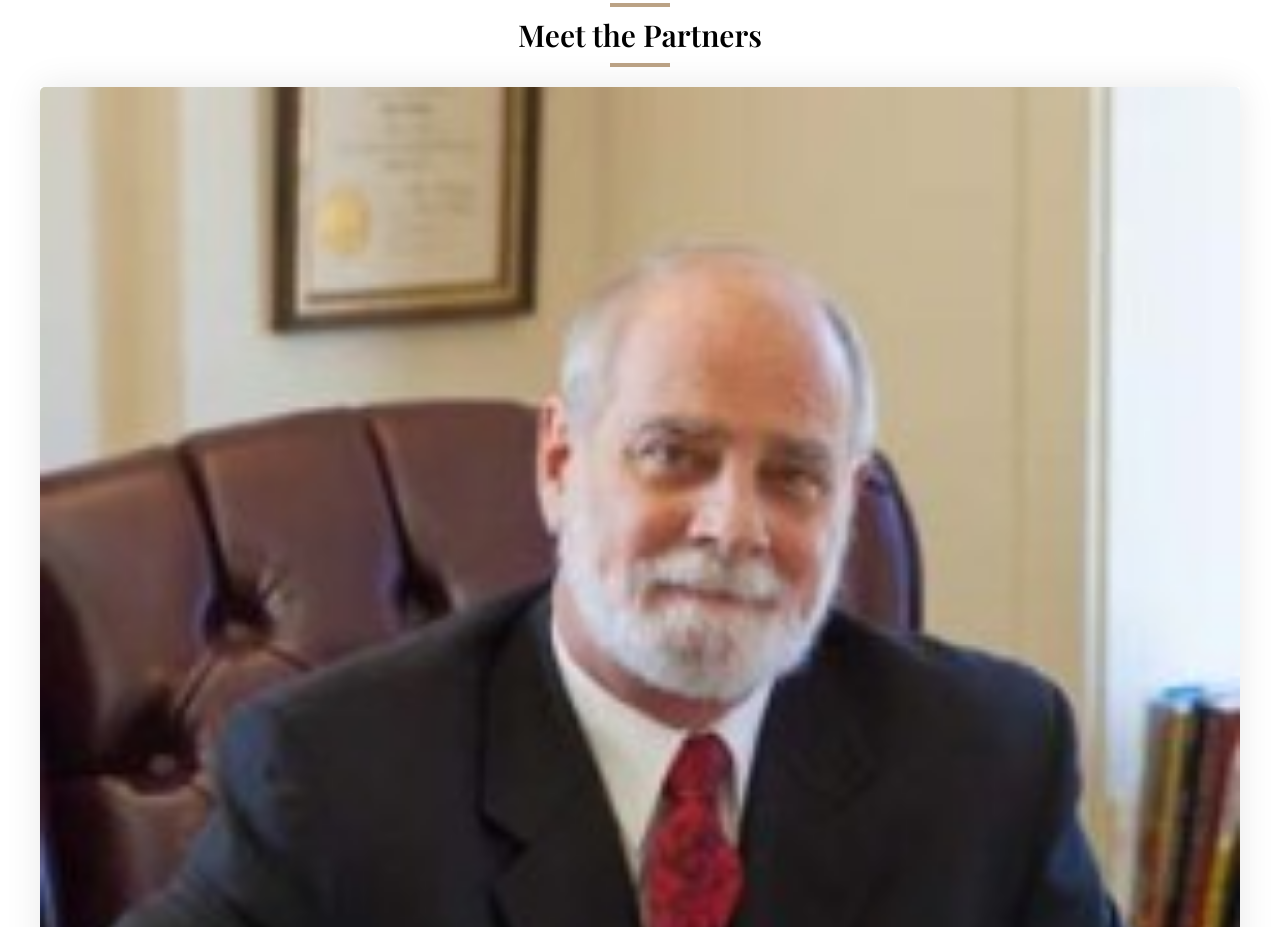
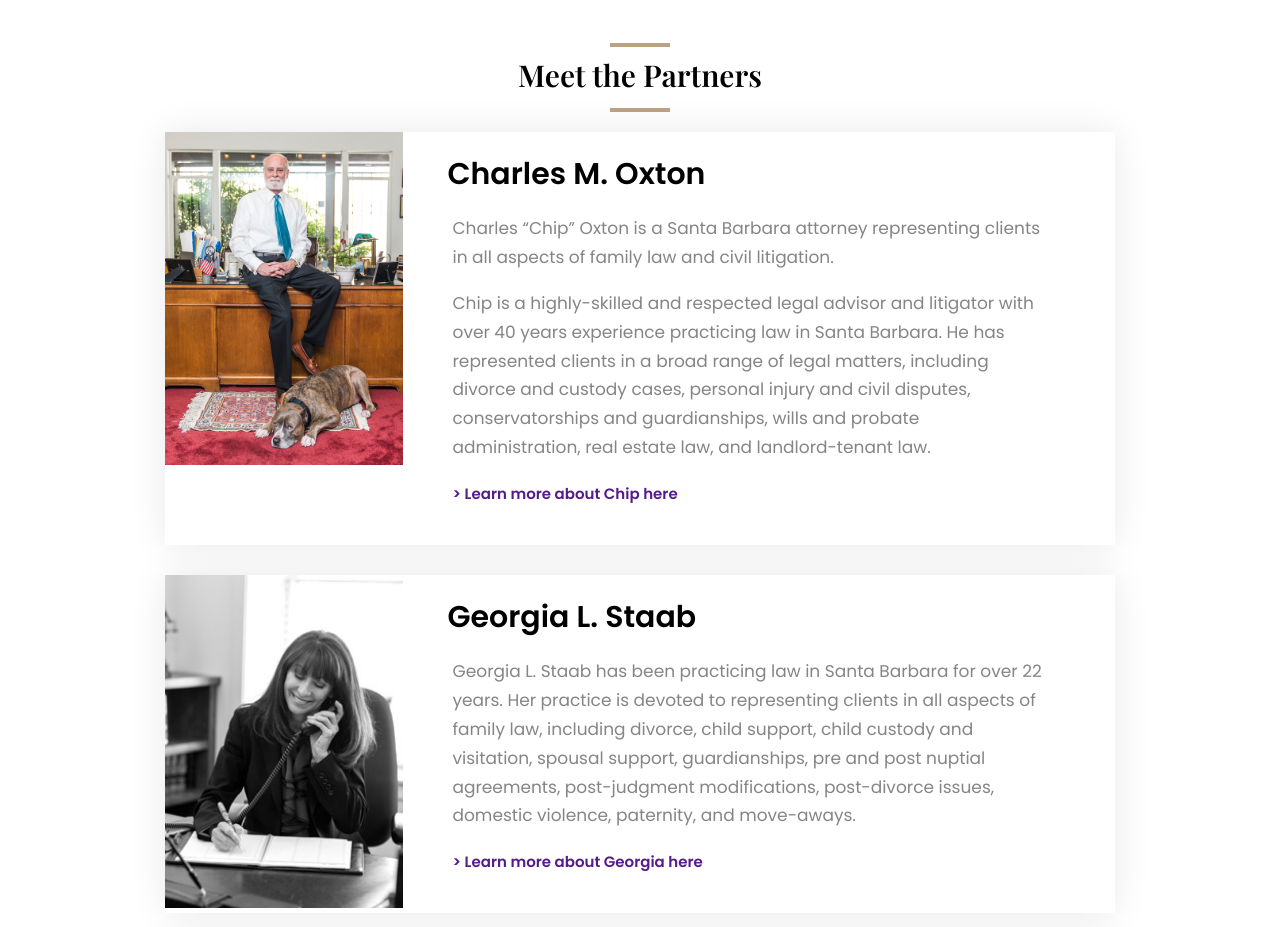
Before and after one commit to McGowanC/OxtonStaabGans, a plain HTML site: page index.html in a window 1280 px wide. Shown: the part 1620-2547 px from the top of the page. Drawn offline with nearby package versions, Linux system fonts and the light colour scheme.

Commit message:
Add Attorney-Bio section desktop styling

```diff
--- a/index.html
+++ b/index.html
@@ -114,11 +114,12 @@
 
             <section class='attorney-bios max-width-utility-class'>
                 <hr>
-                <h2>Meet the Partners</h2>
+                <h2 class="attorney-bio-section-title">Meet the Partners</h2>
                 <hr>
-                <div class='attorney-bio-card '>
-                    <img src="img/Charles Oxton Bio.jpg" alt="">
-                    <h3>Charles M. Oxton</h3>
+                <div class='attorney-bio-card'>
+                    <img class="attorney-bio-photo" src="img/Chip-and-Pup-retouched.jpg" alt="">
+                    <h3 class="attorney-bio-name">Charles M. Oxton</h3>
+                    <div class="bio-info">
                         <p>Charles “Chip” Oxton is a Santa Barbara attorney representing clients in all aspects of family law and civil litigation.</p>
                         <p>
                             Chip is a highly-skilled and respected legal advisor and litigator with over 40 years experience practicing law in Santa Barbara. He has represented clients in a broad range of legal matters,
@@ -126,26 +127,31 @@
                         </p>
                         <p><a href="">> Learn more about Chip here</a></p>
                     </div>
+                </div>
 
-                <div class='attorney-bio-card'>
-                    <img src="img/Georgia Staab Bio.jpg" alt="">
-                    <h3>Georgia L. Staab</h3>
+                <div class='attorney-bio-card attorney-bio-card-right-'>
+                    <img class="attorney-bio-photo" src="img/Georgia Staab Bio.jpg" alt="">
+                    <h3 class="attorney-bio-name">Georgia L. Staab</h3>
+                    <div class="bio-info">
                         <p>
                             Georgia L. Staab has been practicing law in Santa Barbara for over 22 years. Her practice is devoted to representing clients in all aspects of family law, including divorce, child support, child
                             custody and visitation, spousal support, guardianships, pre and post nuptial agreements, post-judgment modifications, post-divorce issues, domestic violence, paternity, and move-aways.
                         </p>
                         <p><a href="">> Learn more about Georgia here</a></p>
                     </div>
+                </div>
 
                 <div class='attorney-bio-card'>
-                    <img src="img/Eric Gans Bio.jpg" alt="">
-                    <h3>Eric B. Gans</h3>
+                    <img class="attorney-bio-photo" src="img/Eric Gans Bio.jpg" alt="">
+                    <h3 class="attorney-bio-name">Eric B. Gans</h3>
+                    <div class="bio-info">
                         <p>
                             Eric B. Gans is a Santa Barbara-based attorney representing clients in family law and civil matters. Whether your case involves a divorce or children, personal or financial injuries,
                             or a dispute with a business associate or neighbor, few people enjoy being caught up in the legal process, or anticipate the personal and financial costs they will be forced to bear.
                             Emotions run high, and your days seem to fill up with stress, confusion, pain, and anger. Choosing a good lawyer to help you through this confusing maze of emotion and stress is crucial.
                         </p>
                         <p><a href="">> Learn more about Eric here</a></p>
+                    </div>
                 </div>
             </section>
         </main>
--- a/style.css
+++ b/style.css
@@ -141,16 +141,16 @@ hr:nth-child(3) {
 
 /* styling for Partner Bio cards */
 
-.attorney-bios h2 {
+.attorney-bio-section-title {
     margin: 0px;
 }
 
-.attorney-bios h3 {
+.attorney-bio-name {
     font-size: 25px;
     font-weight: 700;
 }
 
-.attorney-bios div img {
+.attorney-bio-photo {
     width: 100%;
     border-radius: 5px;
     padding-bottom: 10px;
@@ -229,6 +229,7 @@ hr:nth-child(3) {
         grid-template-areas:
             "icon bold-text"
             "icon normal-text"
+            ;
     }
 
     .office-info-bold-text {
@@ -271,21 +272,79 @@ hr:nth-child(3) {
         margin-bottom: 40px;
     }
 
-    /*CSS FOR ABOUT US SECTION*/
+    /*CSS FOR ABOUT US SECTION ON DESKTOP*/
 
     .about-us {
         background-image: url('img/groupphoto.jpg');
         height: 600px;
         background-position: right;
         background-repeat: no-repeat;
+        margin-bottom: 60px;
     }
 
     .about-us-text {
         max-width: 350px;
     }
 
+    /*CSS FOR MEET THE PARTNERS SECTION ON DESKTOP*/
 
+    .attorney-bios {
+        display: flex;
+        flex-direction: column;
+        justify-content: center;
+        align-items: center;;
+    }
 
+    .attorney-bio-section-title {
+        font-size: 30px;
+        padding-bottom: 5px;
+    }
+
+    .attorney-bio-card {
+        display: grid;
+        grid-template-columns: 1fr 1fr 1fr 1fr;
+        grid-template-rows: auto;
+        grid-template-areas:
+            "bio-photo bio-name bio-name bio-name"
+            "bio-photo bio-info bio-info bio-info"
+            "bio-photo bio-info bio-info bio-info";
+        margin-bottom: 30px;
+        max-width: 950px;
+
+    }
+
+    .attorney-bio-card-right-flip {
+        display: grid;
+        grid-template-columns: 400px 1fr 1fr 1fr;
+        grid-template-rows: auto;
+        grid-template-areas:
+            "bio-name bio-name bio-name bio-photo"
+            "bio-info bio-info bio-info bio-photo"
+            "bio-info bio-info bio-info bio-photo";
+        margin-bottom: 30px;
+
+    }
+
+    .attorney-bio-photo {
+        grid-area: bio-photo;
+        padding-bottom: 0px;
+        border-radius: 0px;
+    }
+
+    .attorney-bio-name {
+        display: flex;
+        justify-content: flex-start;
+        padding-left: 45px;
+        padding-top: 20px;
+        grid-area: bio-name;
+        font-size: 30px;
+    }
+
+    .bio-info {
+        grid-area: bio-info;
+        padding-right: 50px;
+        padding-left: 30px;
+    }
 
 
 }
```
Also changed, not shown: img/Chip-and-Pup-retouched.jpg (added). Lines whose indentation alone changed are shown as unchanged.
